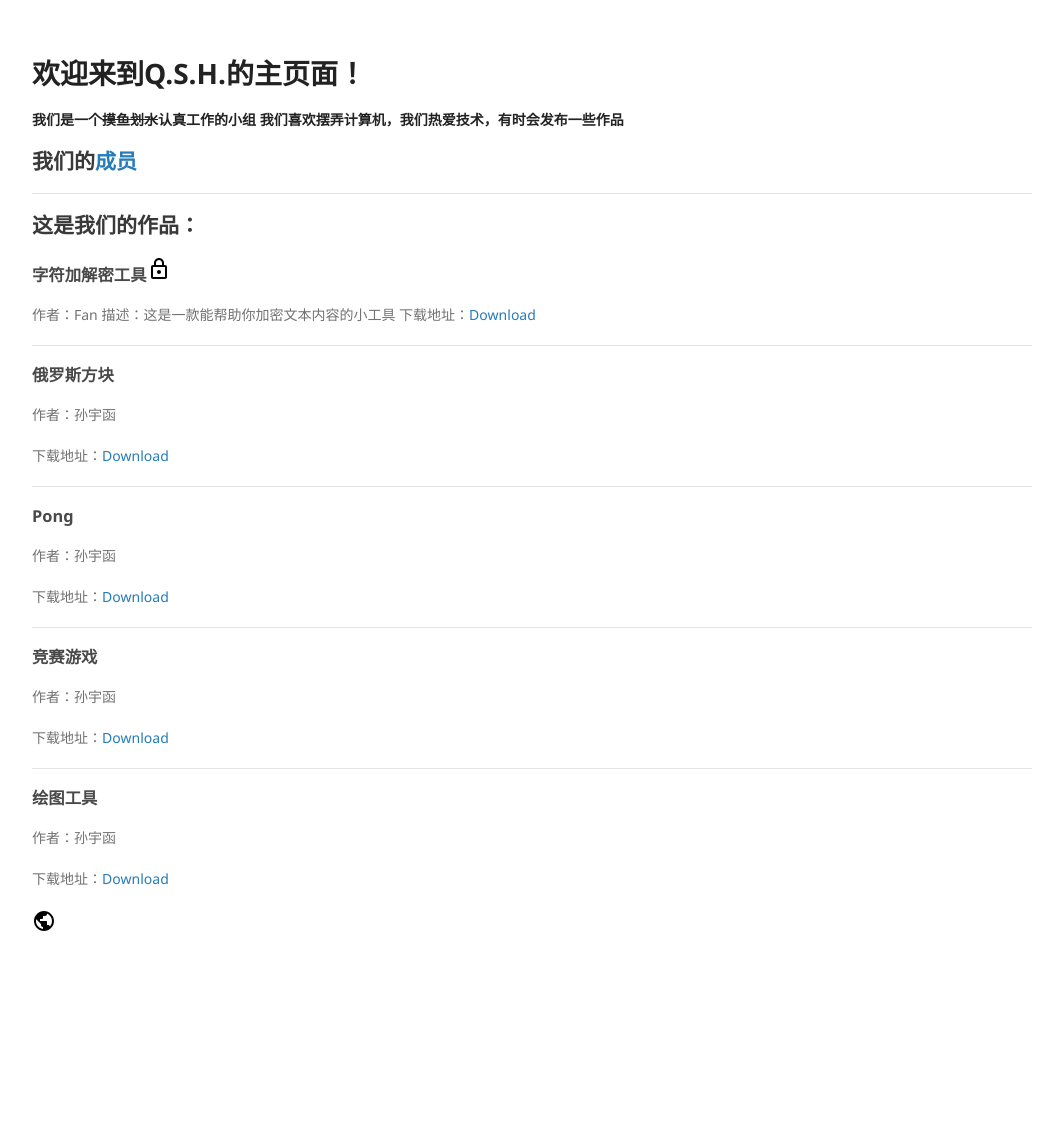
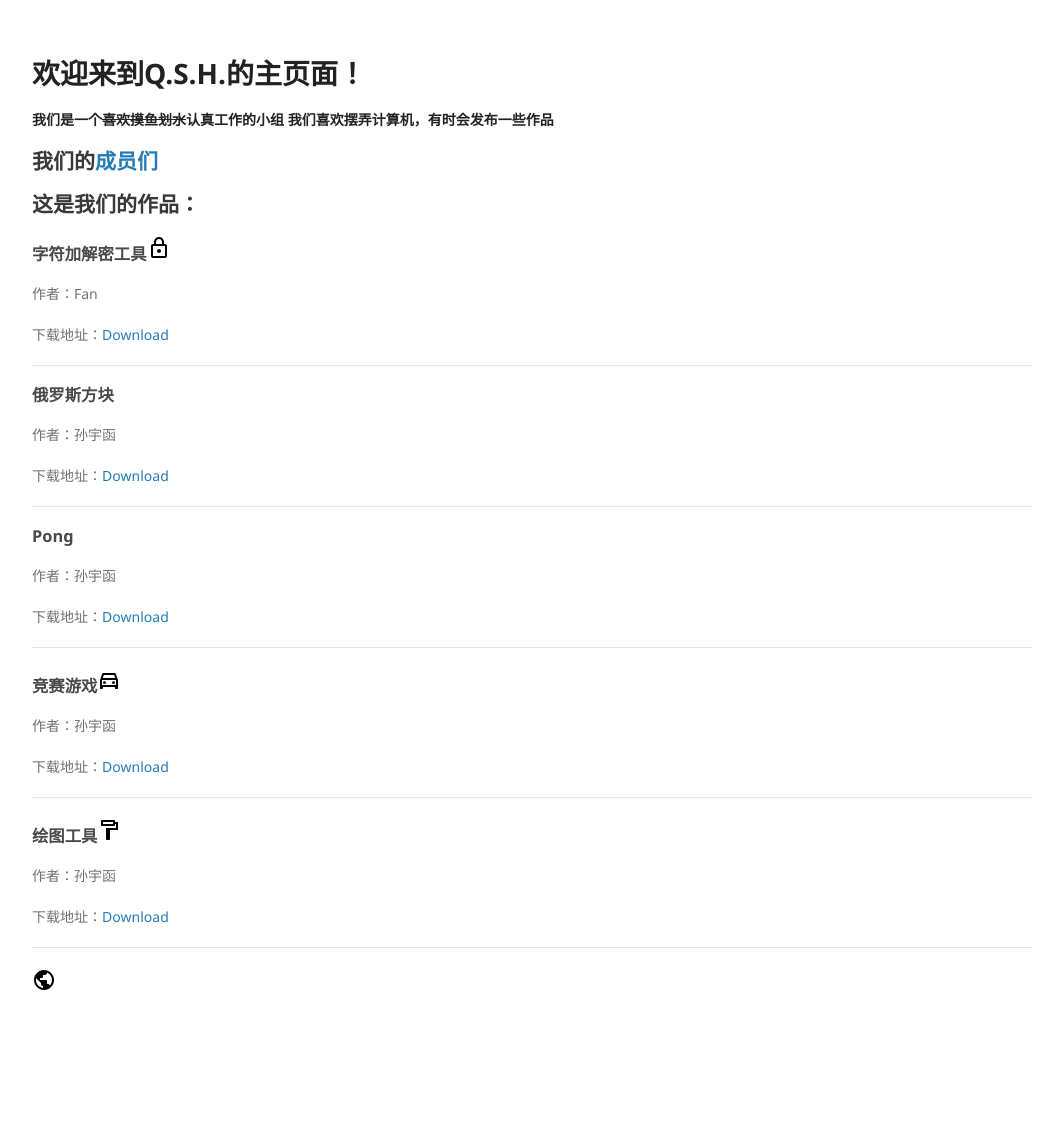
Before and after one commit to BobRocket/linclonfan.github.io, a Jekyll site: the page built from index.md, in a window 1280 px wide. Shown: the whole page, without its empty margins (178-1241 px from the left). Built offline with Jekyll 4.4.1, drawn with Linux system fonts in a browser that asks for light colours; our own code applies the rules of GitHub Pages for plain Markdown files; before the commit the page ends 1066 px from its top, so only the background shows below that.

Commit message:
Fixed some typo

```diff
--- a/index.md
+++ b/index.md
@@ -1,14 +1,13 @@
 # 欢迎来到Q.S.H.的主页面！
-**我们是一个~~摸鱼划水~~认真工作的小组**
-**我们喜欢摆弄计算机，我们热爱技术，有时会发布一些作品**
+**我们是一个~~喜欢摸鱼划水~~认真工作的小组**
+**我们喜欢摆弄计算机，有时会发布一些作品**
 
-## 我们的[成员](members)
---------------------------------------------------------------
+## 我们的[成员们](members)
 ## 这是我们的作品：
 
 ### 字符加解密工具![](assets\img\lock.svg)
 作者：Fan
-描述：这是一款能帮助你加密文本内容的小工具
+
 下载地址：[Download](https://github.com/LinclonFan/linclonfan.github.io/releases/download/1.o/character-encryption-and-decryption.zip)
 
 ---
@@ -29,7 +28,7 @@
 
 ---
 
-### 竞赛游戏
+### 竞赛游戏![](assets\img\car.svg)
 
 作者：孙宇函
 
@@ -37,11 +36,15 @@
 
 ---
 
-### 绘图工具
+### 绘图工具![](assets\img\paint.svg)
 
 作者：孙宇函
 
 下载地址：[Download](https://www.lanzous.com/i8r23ch)
+
+---
+
+
 
 
 
```
Also changed, not shown: members.md (+5 -5 lines), assets/img/car.svg (added), assets/img/paint.svg (added).
